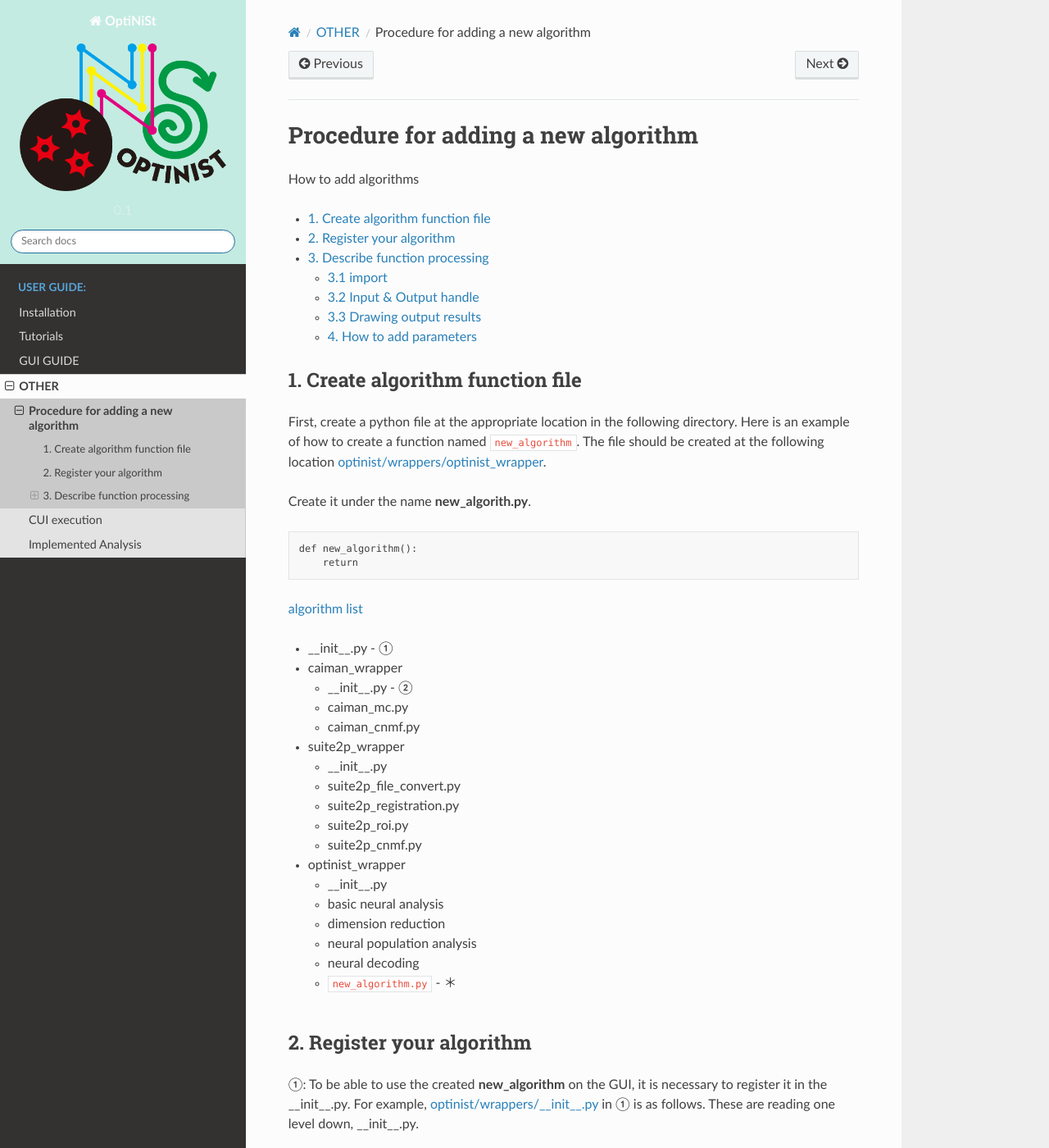
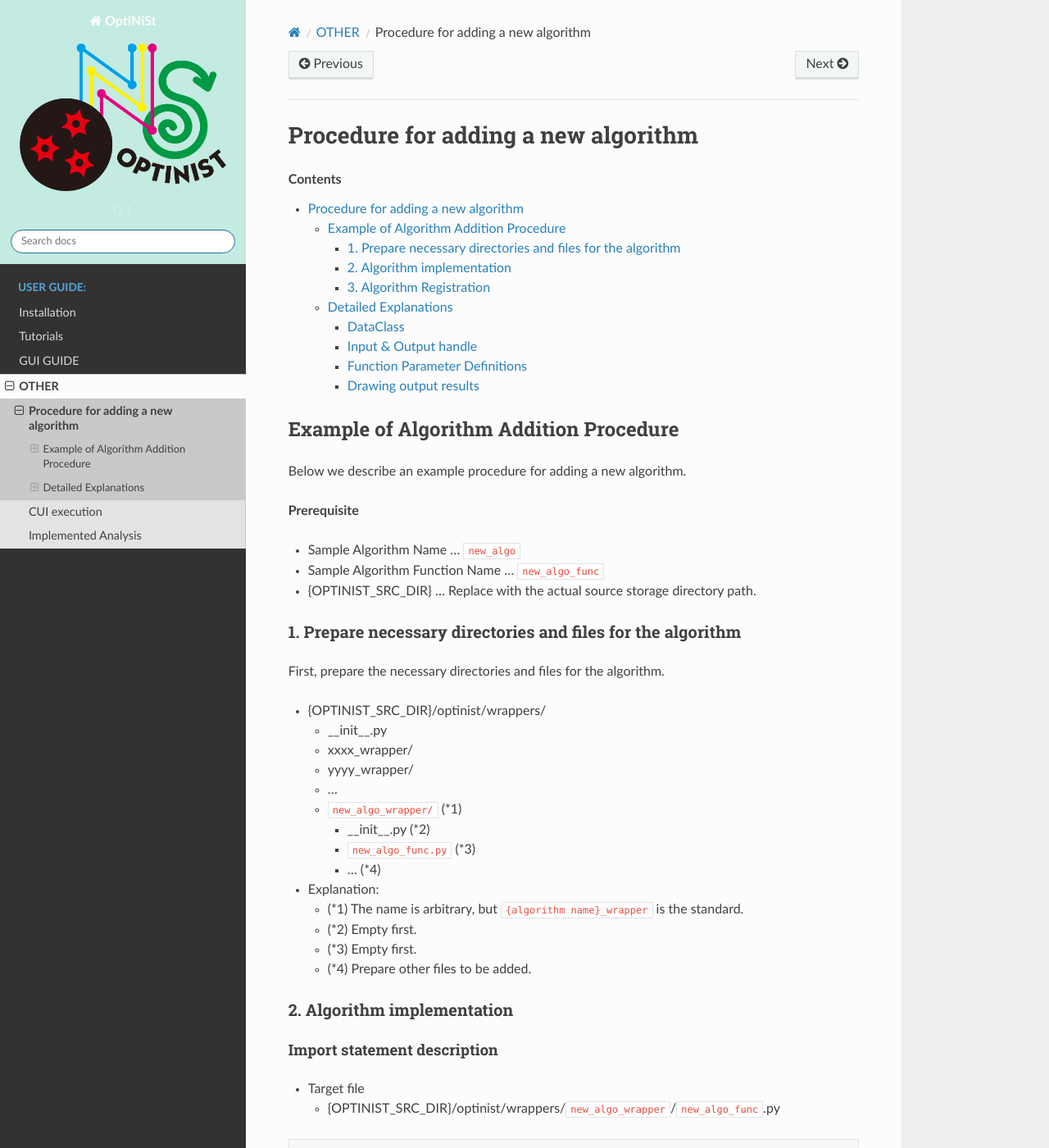
Before and after one commit to oist/optinist, a Sphinx documentation site: the page built from docs/utils/add_algorithm.md, in a window 1280 px wide and 1400 px high. Shown: the whole window at 82% size. Built offline with Sphinx 7.4.7 and the Read the Docs theme 2.0.0, drawn with Linux system fonts in a browser that asks for light colours; some of the changed text lies outside the part shown.

Commit message:
アルゴリズム追加手順を整理・最新化

````diff
--- a/docs/utils/add_algorithm.md
+++ b/docs/utils/add_algorithm.md
@@ -1,127 +1,141 @@
-Procedure for adding a new algorithm
-=================
+# Procedure for adding a new algorithm
 
-How to add algorithms
-
-* [1. Create algorithm function file](#1-create-algorithm-function-file)
-* [2. Register your algorithm](#2-register-your-algorithm)
-* [3. Describe function processing](#3-describe-function-processing)
-    * [3.1 import](#31-import)
-    * [3.2 Input &amp; Output handle](#32-input--output-handle)
-    * [3.3 Drawing output results](#33-drawing-output-results)
-    * [4. How to add parameters](#4-how-to-add-parameters)
-
-## 1. Create algorithm function file
-First, create a python file at the appropriate location in the following directory.
-Here is an example of how to create a function named `new_algorithm`. The file should be created at the following location [optinist/wrappers/optinist_wrapper](https://github.com/oist/optinist/tree/main/optinist/wrappers/optinist_wrapper).
-
-Create it under the name **new_algorith.py**.
-
-```python:new_algorithm.py
-def new_algorithm():
-    return
+```{contents}
+:depth: 3
 ```
 
-[algorithm list](https://github.com/oist/optinist/tree/develop/optinist/wrappers)
+## Example of Algorithm Addition Procedure
 
-- \_\_init__.py - ①
-- caiman_wrapper
-    - \_\_init__.py - ②
-    - caiman_mc.py
-    - caiman_cnmf.py
-- suite2p_wrapper
-    - \_\_init__.py
-    - suite2p_file_convert.py
-    - suite2p_registration.py
-    - suite2p_roi.py
-    - suite2p_cnmf.py
-- optinist_wrapper
-    - \_\_init__.py
-    - basic neural analysis
-    - dimension reduction
-    - neural population analysis
-    - neural decoding
-    - `new_algorithm.py` - ＊
+Below we describe an example procedure for adding a new algorithm.
 
-<br />
-
-## 2. Register your algorithm
-①: To be able to use the created **new_algorithm** on the GUI, it is necessary to register it in the \_\_init__.py. For example, [optinist/wrappers/\_\_init__.py](https://github.com/oist/optinist/blob/main/optinist/wrappers/__init__.py) in ① is as follows.
-These are reading one level down, \_\_init__.py.
+**Prerequisite**
+ - Sample Algorithm Name ... `new_algo`
+ - Sample Algorithm Function Name ... `new_algo_func`
+ - {OPTINIST_SRC_DIR}  ... Replace with the actual source storage directory path.
 
 
+### 1. Prepare necessary directories and files for the algorithm
+
+First, prepare the necessary directories and files for the algorithm.
+
+- {OPTINIST_SRC_DIR}/optinist/wrappers/
+  - \_\_init__.py
+  - xxxx_wrapper/
+  - yyyy_wrapper/
+  - ...
+  - `new_algo_wrapper/`    (*1)
+      - \_\_init__.py      (*2)
+      - `new_algo_func.py` (*3)
+      - ...                (*4)
+
+- Explanation:
+  - (*1) The name is arbitrary, but `{algorithm name}_wrapper` is the standard.
+  - (*2) Empty first.
+  - (*3) Empty first.
+  - (*4) Prepare other files to be added.
+
+### 2. Algorithm implementation
+
+#### Import statement description
+
+- Target file
+  - {OPTINIST_SRC_DIR}/optinist/wrappers/`new_algo_wrapper`/`new_algo_func`.py
+
 ```python
-from .caiman_wrapper import caiman_wrapper_dict
-from .suite2p_wrapper import suite2p_wrapper_dict
-from .optinist_wrapper import optinist_wrapper_dict
-
-wrapper_dict = {}
-wrapper_dict.update(**caiman_wrapper_dict)
-wrapper_dict.update(**suite2p_wrapper_dict)
-wrapper_dict.update(**optinist_wrapper_dict)
+from optinist.api.dataclass.dataclass import *
 ```
 
+- Explanation:
+  - If the required dataclass does not exist, you can add your own.
+  - see. [DataClass](#dataclass)
 
-②: In [optinist/wrappers/caiman_wrapper/\_\_init__py](https://github.com/oist/optinist/blob/main/optinist/wrappers/caiman_wrapper/__init__.py) function is defined concretely and is written as follows. It can be registered as a function by writing `function name: {'function': function name}`.
+
+#### Define the Input/Output of the function and implement the logic.
+
+- Target file
+  - {OPTINIST_SRC_DIR}/optinist/wrappers/`new_algo_wrapper`/`new_algo_func`.py
+
+The function code is described below.
 
 ```python
-from .motion_correction import caiman_mc
-from .cnmf import caiman_cnmf
-
-caiman_wrapper_dict = {
-    'caiman': {
-        'caiman_mc': {
-            'function': caiman_mc,
-        },
-        'caiman_cnmf': {
-            'function': caiman_cnmf,
-        },
+def new_algo_func(               # (*1)
+        image_data: ImageData,   # (*2)
+        params: dict=None        # (*3)
+    ) -> dict(fluo=FluoData):    # (*4)
+    import numpy as np
+    info = {
+        "fluo": FluoData(np.random.rand(100, 20), file_name="fluo"),
+        "image": ImageData(np.random.rand(10, 100, 100), file_name="image"),
+        "heatmap": HeatMapData(np.random.rand(20, 20), file_name="heatmap")
     }
-}
-
+    return info
 ```
 
+- Explanation:
+  - (*1) Function name can be any content.
+  - (*2) The first argument specifies the input data type. (This is also reflected in the GUI.)
+  - (*3) The second argument receives the function parameters.
+    - see. [Function Parameter Definitions](#function-parameter-definitions)
+  - (*4) The return value is a dictionary type. (This is also reflected in the GUI.)
 
-Actually register the **new_algorithm** function in [optinist/wrappers/optinist_wrapper/\_init__.py](https://github.com/oist/optinist/blob/main/optinist/wrappers/optinist_wrapper/__init__.py).
+#### Definition of information to be displayed in the GUI
+
+- Target file
+  - {OPTINIST_SRC_DIR}/optinist/wrappers/`new_algo_wrapper`/\_\_init__.py
 
 ```python
-from .basic_neural_analysis import basic_neural_analysis_wrapper_dict
-from .dimension_reduction import dimension_reduction_wrapper_dict
-from .neural_population_analysis import neural_population_analysis_wrapper_dict
-from .neural_decoding import neural_decoding_wrapper_dict
+from .new_algo_func import new_algo_func
 
-# ↓↓new add↓↓
-from .new_algorithm import new_algorithm
-# ↑↑new add↑↑
-
-optinist_wrapper_dict = {
-    'optinist': {
-        'basic_neural_analysis': basic_neural_analysis_wrapper_dict,
-        'dimension_reduction': dimension_reduction_wrapper_dict ,
-        'neural_population_analysis': neural_population_analysis_wrapper_dict,
-        'neural_decoding': neural_decoding_wrapper_dict,
-        # ↓↓new add↓↓
-        'new_algorithm': {
-            'function': new_algorithm
-        }
-        # ↑↑new add↑↑
+new_algo_wrapper_dict = {                       # (*1)
+    'new_algo': {                               # (*2)
+        'new_algo_func': {                      # (*3)
+            'function': new_algo_func,          # (*4)
+            'conda_name': 'new_algo',           # (*5)
+            'conda_yaml': 'new_algo_env.yaml',  # (*5)
+        },
     }
 }
 ```
 
-
-Restart the GUI and check TreeView, you can actually see the **new_algorithm**.
-<p align="center">
-<img width="300px" src="../_static/add_algorithm/new_algorithm.png" alt="new_algorithm" />
-</p>
+- Explanation:
+  - (*1) The variable name is arbitrary, but `{algorithm_name}_wrapper_dict` is the standard.
+  - (*2) Algorithm name can be any text (display label to GUI)
+  - (*3) Algorithm function name can be any text (display label to GUI)
+  - (*4) Algorithm function name specifies the actual function name
+  - (*4, 5) The conda setting is optional (to be defined when using conda with snakemake)
 
 
-## 3. Describe function processing
-### 3.1 import
-Next, data inputs and outputs are defined.
+### 3. Algorithm Registration
+
+Register the created algorithm to the application by adding the following settings.
+
+- Target file
+  - {OPTINIST_SRC_DIR}/optinist/wrappers/\_\_init__.py
+
+```python
+from .xxxx_wrapper import xxxx_wrapper_dict
+from .yyyy_wrapper import yyyy_wrapper_dict
+...
+from .new_algo_wrapper import new_algo_wrapper_dict    # <-- Add
+
+wrapper_dict = {}
+wrapper_dict.update(**xxxx_wrapper_dict)
+wrapper_dict.update(**yyyy_wrapper_dict)
+...
+wrapper_dict.update(**new_algo_wrapper_dict)    # <-- Add
+```
+
+After the registration process up to this point, restart the application browser to confirm that the algorithm has been added.
+
+
+## Detailed Explanations
+
+### DataClass
+
 Optinist defines several DataClasses to ensure consistency between Input and Output types. The main data types are as follows. These correspond to the color of each Node's handle.
 
 Optinist support datatype.
+
 - ImageData
 - TimeSeriesData
 - FluoData
@@ -131,34 +145,53 @@ Optinist support datatype.
 - ScatterData
 - BarData
 
+### Input & Output handle
 
-### 3.2 Input & Output handle
-As an example, the **new_algorithm** function takes **ImageData** and returns **FluoData**.
-The `from optinist.api.dataclass.dataclass import *` statement is the file where the dataclass is defined. params is necessary because it contains parameters for this function.
+In the following example, the **new_algo_func** function takes **ImageData** and returns **FluoData**.
+
 ```python
 from optinist.api.dataclass.dataclass import *
 
-def new_algorithm(
+def new_algo_func(
         image_data: ImageData,
         params: dict=None
     ) -> dict(fluo=FluoData):
     return
 ```
 
-Restart the GUI and put **new_algorithm**, and you will see that the handle color has changed.
-<p align="center">
-<img width="200px" src="../_static/add_algorithm/input_output.png" alt="input_output" />
-</p>
+Restart the Application and place **new_algo_func** on the GUI , and you will see that the handle color has changed.
+
+![](../_static/add_algorithm/input_output.png)
+
+### Function Parameter Definitions
+
+Function input parameters (input on GUI) can be defined in the following file.
+
+- {OPTINIST_SRC_DIR}/optinist/config/{algorithm_function_name}.yaml
+
+- Sample:
+  ```yaml
+  new_algo_params_1:
+    filtersize1: 10
+    filtersize2: 20
+  new_algo_params_2:
+    filtersize3: 30
+    filtersize4: 40
+  ```
+
+- Explanation:
+  - {algorithm_function_name} must match the actual function name.
 
 
-### 3.3 Drawing output results
+### Drawing output results
+
 - Above we described the node input and output handle, here we describe the visualization of the result.
-- The output of the function is a dictionary. (Here we use the variable name **info**.)
-- First, the **fluo** variable that is the return value of the **new_algorithm function** is output by Wrap with **FluoData**. The name of the key in this case must match the **fluo** of the return value when declaring the function.
+- The output of the function is a dictionary. (Here we use the variable **info**.)
+- First, the **fluo** variable that is the return value of the **new_algo_func function** is output by Wrap with **FluoData**. The name of the key in this case must match the **fluo** of the return value when declaring the function.
 - In addition, variables to be visualized are wrapped with their data types and output. In this example, **ImageData** and **HeatMap** are output.
 
 ```python
-def new_algorithm(
+def new_algo_func(
         image_data: ImageData,
         params: dict=None
     ) -> dict(fluo=FluoData):
@@ -171,19 +204,15 @@ def new_algorithm(
     return info
 ```
 
-Restart the GUI, connect imageNode and run it, and you will see the output as follows.
+Restart the Application, connect imageNode and run it, and you will see the output as follows.
 
-** Note: This process takes only 2~3 seconds, so if the process does not finish, there may be an error. If the error cannot be resolved, please post a message on slack or an issue.
+- Note:
+  - This is a quick process (only a few seconds), so if the process does not terminate, an error may have occurred. If the error persists, please submit a question to the issue.
 
-<p align="center">
-<img width="300px" src="../_static/add_algorithm/run.png" alt="run" />
-</p>
+![](../_static/add_algorithm/run.png)
 
-<p align="center">
-<img width="240px" src="../_static/add_algorithm/visualize_output.png" alt="output" />
-</p>
+![](../_static/add_algorithm/visualize_output.png)
 
-
-### 4. How to add parameters
-The parameters are stored under [optinist/config](https://github.com/oist/optinist/tree/main/optinist/config) with **the same file name as the function name**.
-The file name is `new_algorithm.yaml` and can be registered by creating it.
+<style>
+img { width: 50%; }
+</style>
````
Also changed, not shown: docs/sphinx-usage.txt (+8 -3 lines).
